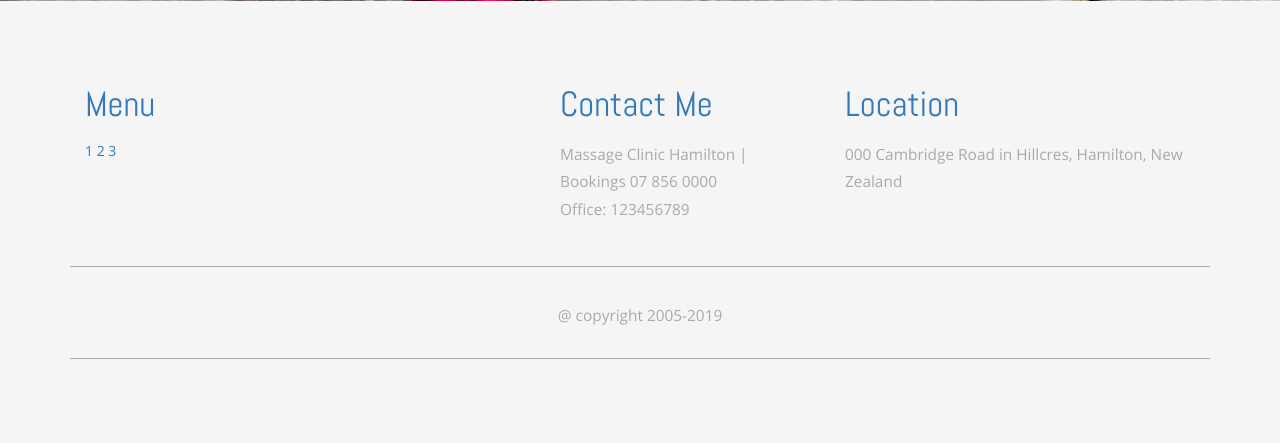
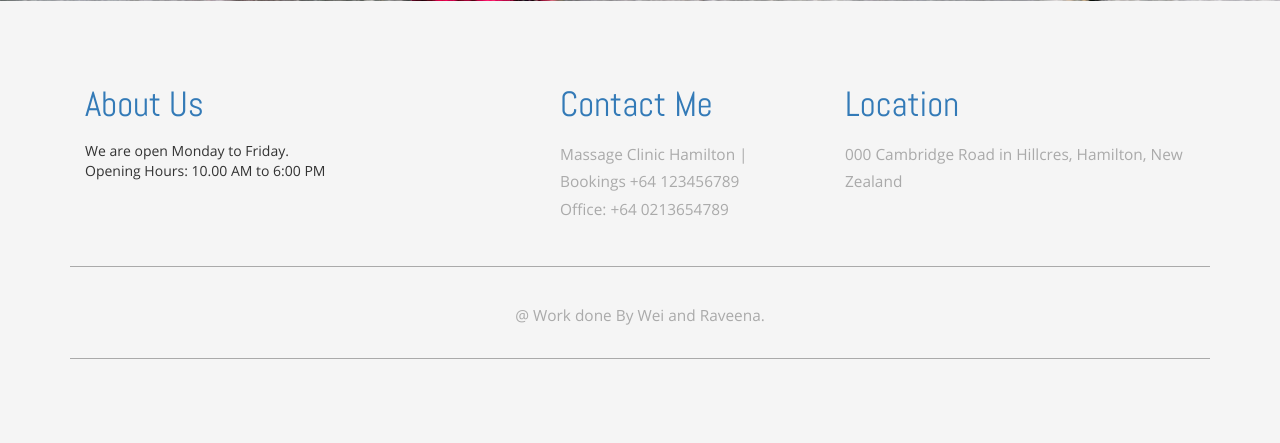
Before and after one commit to zwsnail/comp606A1P2, a PHP site: page /index.php in a window 1280 px wide. Shown: the part 2647-3090 px from the top of the page. Run offline with PHP 8.4, Linux system fonts and the light colour scheme.

Commit message:
Update footer.php
Add data in footer

```diff
--- a/footer.php
+++ b/footer.php
@@ -2,15 +2,14 @@
 	<div class="footer">
 		<div class="container">
 			<div class="col-md-5 ftr-wthree-grids">
-				<h3>Menu</h3>
-				<a href="single.html">1</a>
-				<a href="single.html">2</a>
-				<a href="single.html">3</a>
+				<h3>About Us</h3>
+				We are open Monday to Friday.<br>
+				Opening Hours: 10.00 AM  to 6:00 PM
 			</div>
 			<div class="col-md-3 ftr-wthree-grids">
 				<h3>Contact Me</h3>
-				<p>Massage Clinic Hamilton | Bookings 07 856 0000<br>
-					<span>Office: 123456789</span>
+				<p>Massage Clinic Hamilton | Bookings +64 123456789<br>
+					<span>Office: +64 0213654789</span>
 				</p>
 
 			</div>
@@ -20,7 +19,7 @@
 			</div>
 			<div class="clearfix"> </div>
 			<div class="footer-copy">
-				<p>@ copyright 2005-2019</p>
+				<p>@ Work done By Wei and Raveena.</p>
 			</div>
 		</div>
 	</div>
```
